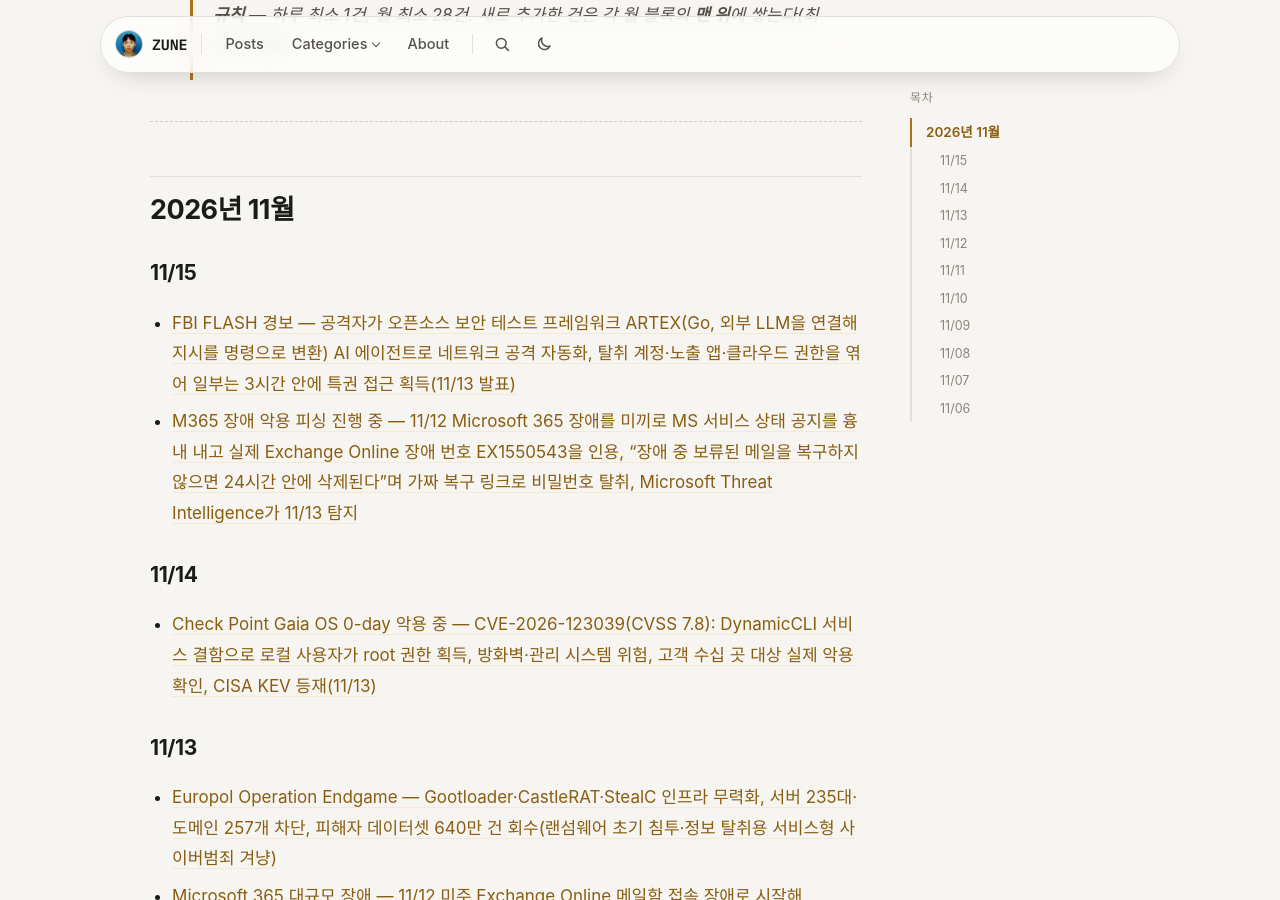
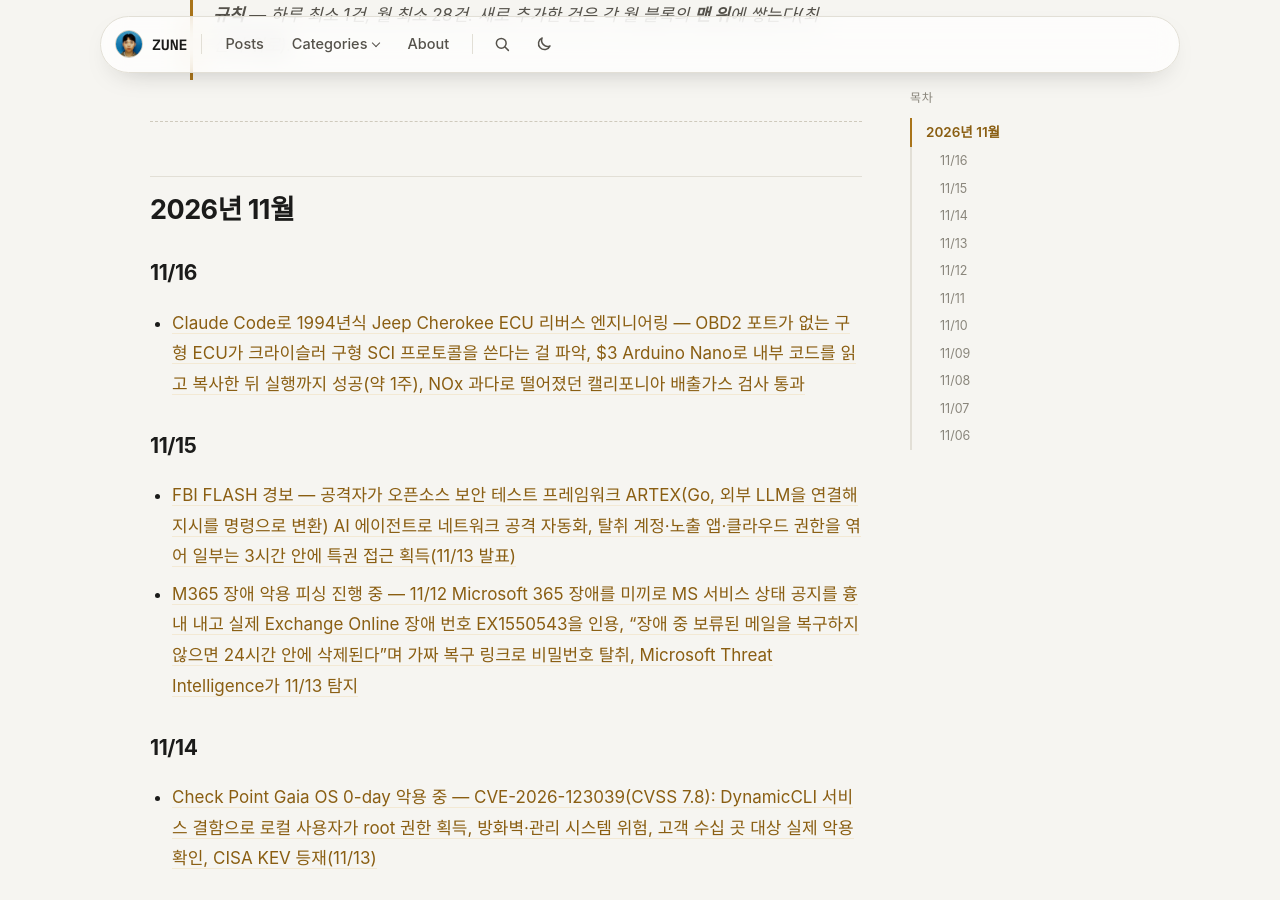
Before and after one commit to junseopark0216/junseopark0216.github.io, a Jekyll site: the page built from _posts/2026-11-06-tech-security-news-clipping.md, in a window 1280 px wide and 900 px high, scrolled down 551 px. Built offline with Jekyll 4.4.1, drawn with Linux system fonts in a browser that asks for light colours; some web fonts are replaced.

Commit message:
2026-11-06-tech-security-news-clipping.md 업데이트

```diff
--- a/_posts/2026-11-06-tech-security-news-clipping.md
+++ b/_posts/2026-11-06-tech-security-news-clipping.md
@@ -16,6 +16,10 @@ tags: ["보안뉴스", "클리핑", "daily"]
 ---
 
 ## 2026년 11월
+
+### 11/16
+
+- [Claude Code로 1994년식 Jeep Cherokee ECU 리버스 엔지니어링 — OBD2 포트가 없는 구형 ECU가 크라이슬러 구형 SCI 프로토콜을 쓴다는 걸 파악, $3 Arduino Nano로 내부 코드를 읽고 복사한 뒤 실행까지 성공(약 1주), NOx 과다로 떨어졌던 캘리포니아 배출가스 검사 통과](https://x.com/The_Cyber_News/status/2122152438815920160)
 
 ### 11/15
 
```
